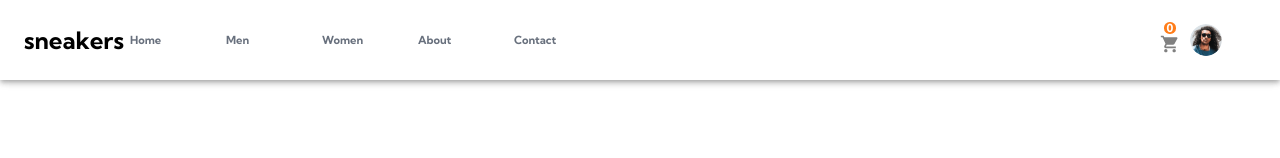
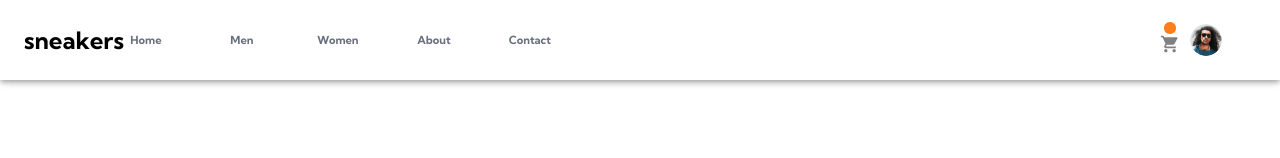
Before and after one commit to thatkhay/ShopVista, a React (Create React App) app in the folder shop-vista/: page / in a window 1280 px wide. Shown: the top 158 px of the page. Built offline with nearby package versions, Linux system fonts and the light colour scheme.

Commit message:
hover state of nav

```diff
--- a/shop-vista/src/components/CartItemCounter.jsx
+++ b/shop-vista/src/components/CartItemCounter.jsx
@@ -3,7 +3,7 @@ import React from 'react';
 function CartItemCounter({ numOfCartItem }) {
   return (
     <div style={{height: '.7rem', width: '.7rem', backgroundColor: 'hsl(26, 100%, 55%)', display: 'flex', alignItems: 'center', justifyContent: 'center', borderRadius: '50%', fontSize: '.7rem'}}>
- <p style={{color: 'white'}}>{numOfCartItem}</p>
+ <p style={{color: 'white'}}>{numOfCartItem === 0 ? '' : numOfCartItem}</p>
  </div>
 
   );
--- a/shop-vista/src/components/Header.jsx
+++ b/shop-vista/src/components/Header.jsx
@@ -31,7 +31,7 @@ function Header(props) {
   const { window } = props;
   const [mobileOpen, setMobileOpen] = useState(false);
   const [IconActive , setIconActive] = useState(false)
-  const [active , setActive] = useState(false)
+
 
 
 
@@ -39,9 +39,6 @@ const handleShowCart = () => {
   setCartFilled(!CartFilled)
 }
 
-  const handleActive = () => {
-    setActive(true);
-  }
 
 
 
@@ -104,23 +101,23 @@ const handleShowCart = () => {
 
      <List style={{ display: 'flex' , maxWidth: '500px', gap: tabSize ? '2rem' : '4rem', marginLeft: pcSize ? '-32rem' : '0'}}>
 
-          <ListItem onClick={handleActive} className={active ? 'homeActive' : '' } style={{  height: '4rem', width: '2rem', }}  disablePadding>
+          <ListItem  className= 'homeActive' style={{  height: '4rem', width: '2rem' , display: 'flex', alignItems: 'center', justifyContent: 'center' }}  disablePadding>
            <Link style={{textDecoration: 'none',  color:'hsl(219, 9%, 45%)', fontSize: '.7rem'}} to='/'>Home</Link>
           </ListItem>
 
-          <ListItem className='menActive' style={{ height: '4rem', width: '2rem' }}  disablePadding>
+          <ListItem className='menActive' style={{ height: '4rem', width: '2rem' , display: 'flex', alignItems: 'center', justifyContent: 'center'}}  disablePadding>
            <Link style={{textDecoration: 'none', color:'hsl(219, 9%, 45%)', fontSize: '.7rem'}} to='/men'>Men</Link>
           </ListItem>
 
-          <ListItem className='womenActive' style={{  height: '4rem', width: '2rem' }}  disablePadding>
+          <ListItem className='womenActive' style={{  height: '4rem', width: '2rem' , display: 'flex', alignItems: 'center', justifyContent: 'center'}}  disablePadding>
            <Link style={{textDecoration: 'none', color:'hsl(219, 9%, 45%)', fontSize: '.7rem'}} to='/women'>Women</Link>
           </ListItem>
 
-          <ListItem className='aboutActive' style={{  height: '4rem', width: '2rem' }}  disablePadding>
+          <ListItem className='aboutActive' style={{  height: '4rem', width: '2rem' , display: 'flex', alignItems: 'center', justifyContent: 'center'}}  disablePadding>
            <Link style={{textDecoration: 'none', color:'hsl(219, 9%, 45%)', fontSize: '.7rem'}} to='/about'>About</Link>
           </ListItem>
 
-          <ListItem className='contactActive'  style={{  height: '4rem', width: '2rem' }}  disablePadding>
+          <ListItem className='contactActive'  style={{  height: '4rem', width: '2rem' , display: 'flex', alignItems: 'center', justifyContent: 'center'}}  disablePadding>
            <Link style={{textDecoration: 'none', color:'hsl(219, 9%, 45%)', fontSize: '.7rem'}} to='/contact'>Contact</Link>
           </ListItem>
 
@@ -138,7 +135,7 @@ const handleShowCart = () => {
             <div onClick={handleShowCart} style={{cursor: 'pointer'}}>
             <ShoppingCartIcon fontSize='small' sx={{ color: 'gray'}} />
             </div>
-         {CartFilled &&  <CartCard />}
+         {CartFilled &&  <CartCard  />}
             </div>
 
           <img src={iconImg} alt=""  style={{ height: '2rem', width: '2rem', border: IconActive ? '2px solid hsl(26, 100%, 55%)' : 'none', borderRadius: '50%' }} onClick={handleIconActive}/>
--- a/shop-vista/src/index.css
+++ b/shop-vista/src/index.css
@@ -11,3 +11,19 @@ code {
   font-family: source-code-pro, Menlo, Monaco, Consolas, 'Courier New',
     monospace;
 }
+
+.homeActive:hover{
+  border-bottom: 1px solid hsl(26, 100%, 55%);
+}
+.menActive:hover{
+  border-bottom: 1px solid hsl(26, 100%, 55%);
+}
+.womenActive:hover{
+  border-bottom: 1px solid hsl(26, 100%, 55%);
+}
+.aboutActive:hover{
+  border-bottom: 1px solid hsl(26, 100%, 55%);
+}
+.contactActive:hover{
+  border-bottom: 1px solid hsl(26, 100%, 55%);
+}
```
